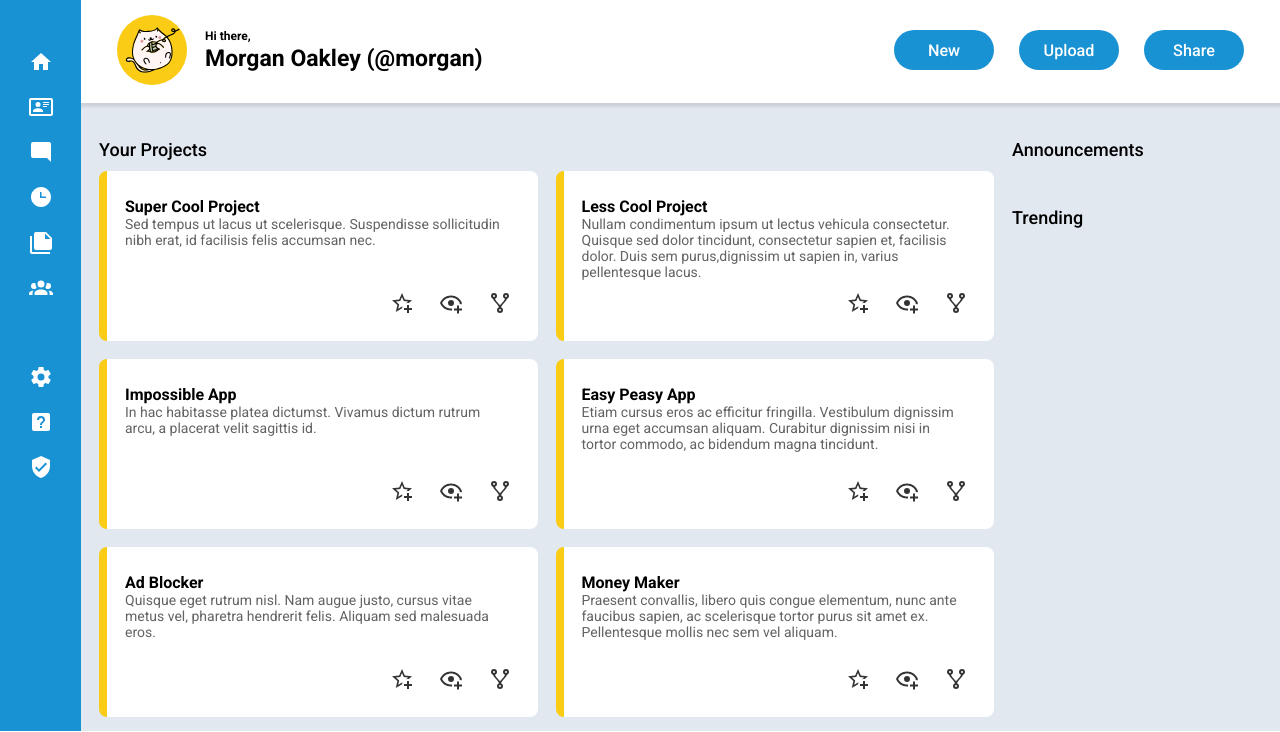
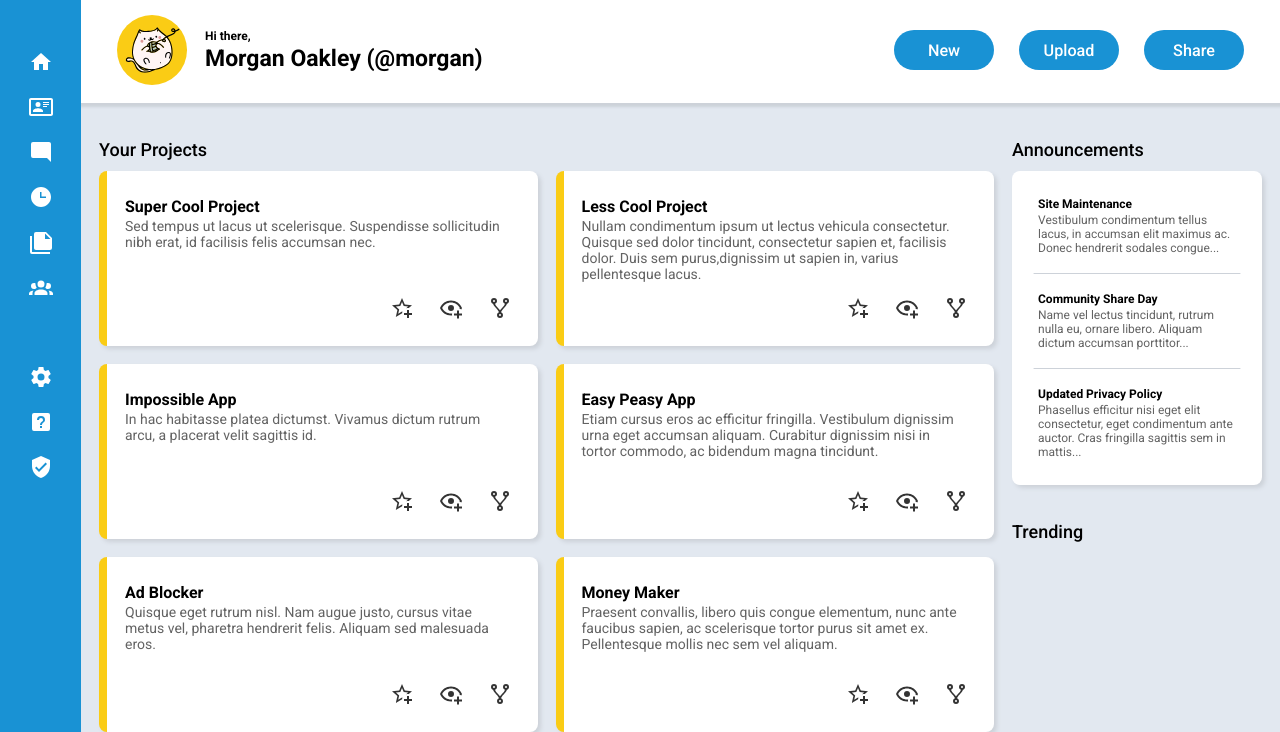
Before and after one commit to Larrys-code/Admin-Dashboard, a plain HTML site: page index.html in a window 1280 px wide. Shown: the part 69-801 px from the top of the page. Drawn offline with Linux system fonts and the light colour scheme.

Commit message:
Create Announcements content

```diff
--- a/index.html
+++ b/index.html
@@ -175,6 +175,28 @@
             <div class="content-side">
                 <div class="content-box small">
                     <h2>Announcements</h2>
+                    <div class="card">
+                        <div class="text-block">
+                            <h4>Site Maintenance</h4>
+                            <p>Vestibulum condimentum tellus lacus, in accumsan elit maximus ac. Donec
+                                hendrerit sodales congue...
+                            </p>
+                        </div>
+                        <hr>
+                        <div class="text-block">
+                            <h4>Community Share Day</h4>
+                            <p>Name vel lectus tincidunt, rutrum nulla eu, ornare libero. Aliquam
+                                dictum accumsan porttitor...
+                            </p>
+                        </div>
+                        <hr>
+                        <div class="text-block">
+                            <h4>Updated Privacy Policy</h4>
+                            <p>Phasellus efficitur nisi eget elit consectetur, eget condimentum ante auctor.
+                                Cras fringilla sagittis sem in mattis...
+                            </p>
+                        </div>
+                    </div>
                 </div>
                 <div class="content-box small">
                     <h2>Trending</h2>
--- a/styles.css
+++ b/styles.css
@@ -26,8 +26,17 @@ html {
     --sidebar: 81px;
     /* icon sizes */
     --logo-size: 4.5rem;
+    --profile-size-small: 4.8rem;
 }
 
+hr {
+    border-top: 1px solid var(--nav-shadow);
+    border-bottom: 0px;
+    border-left: 1px solid rgba(0, 0, 0, 0);
+    border-right: 1px solid rgba(0, 0, 0, 0);
+    margin: var(--standard-pad) 0px;
+    transform: scaleX(1.05);
+}
 
 h1 {
     font-size: var(--title-1);
@@ -149,7 +158,7 @@ img.icon {
 }
 
 .profile-icon {
-    height: 4.8rem;
+    height: var(--profile-size-small);
 }
 
 .profile-icon.large {
@@ -284,18 +293,21 @@ img.icon {
     display: grid;
     gap: var(--standard-pad);
     grid-template-columns: repeat(auto-fit, minmax(305px, 1fr));
-    grid-auto-rows: 170px;
+    grid-auto-rows: 175px;
 }
 
 .card {
+    padding: calc(var(--standard-pad) + 0.8rem);
     border-radius: 0.8rem;
+    box-shadow: 3px 3px 4px var(--nav-shadow);
     background-repeat: no-repeat;
     background-color: white;
+    display: grid;
+}
+
+.cards .card {
     background-image: linear-gradient(to right, #FACC15, #FACC15);
     background-size: 0.8rem auto;
-    padding: calc(var(--standard-pad) + 0.8rem);
-
-    display: grid;
     grid-template-rows: repeat(2, max-content);
     align-content: space-between;
 }
@@ -309,9 +321,14 @@ img.icon {
 }
 
 .text-block p {
+    padding-top: 0.2rem;
     color: var(--text-grey);
 }
 
 .text-block:has(h3) p {
     font-size: 1.4rem;
 }
+
+.text-block:has(h4) p {
+    font-size: 1.2rem;
+}
```
